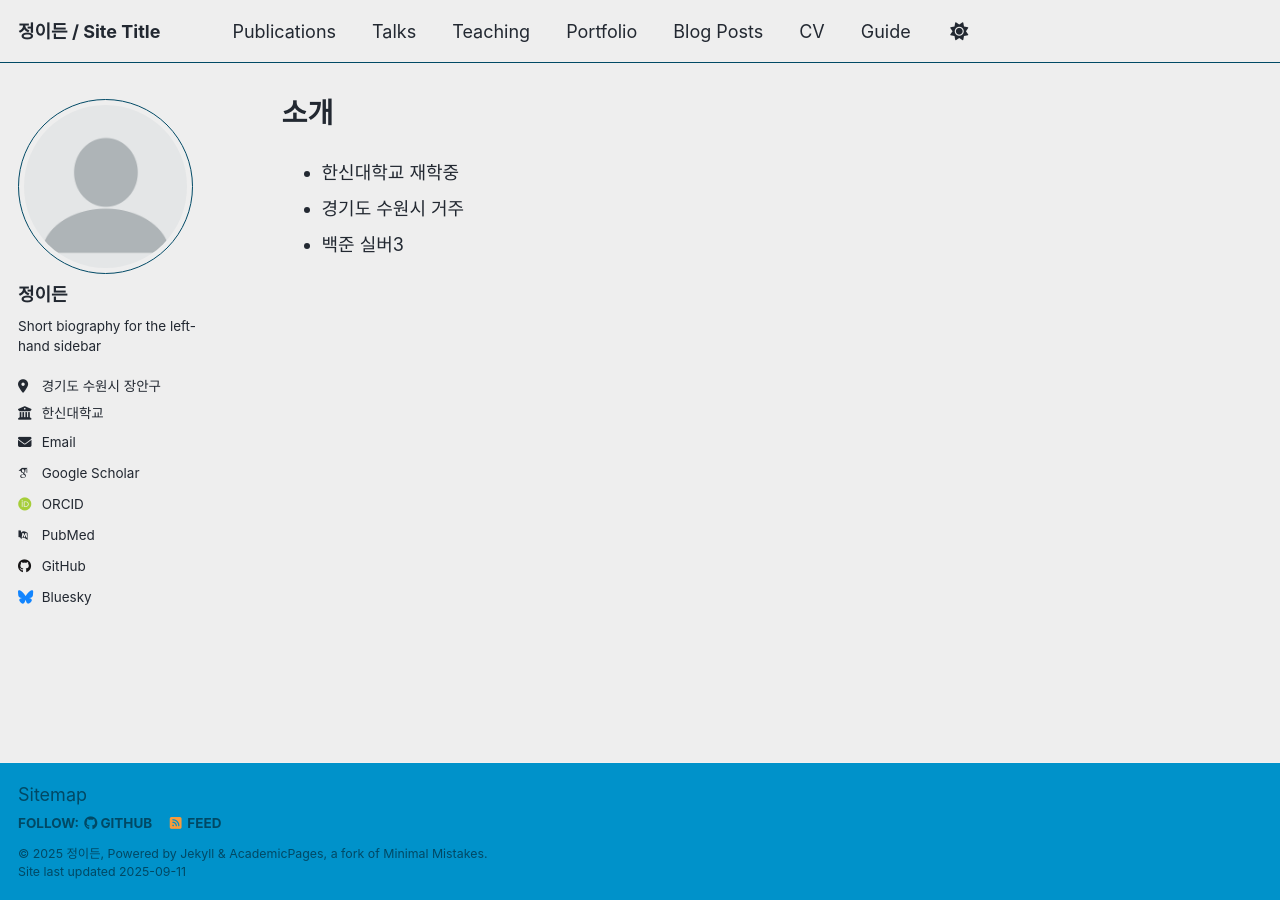
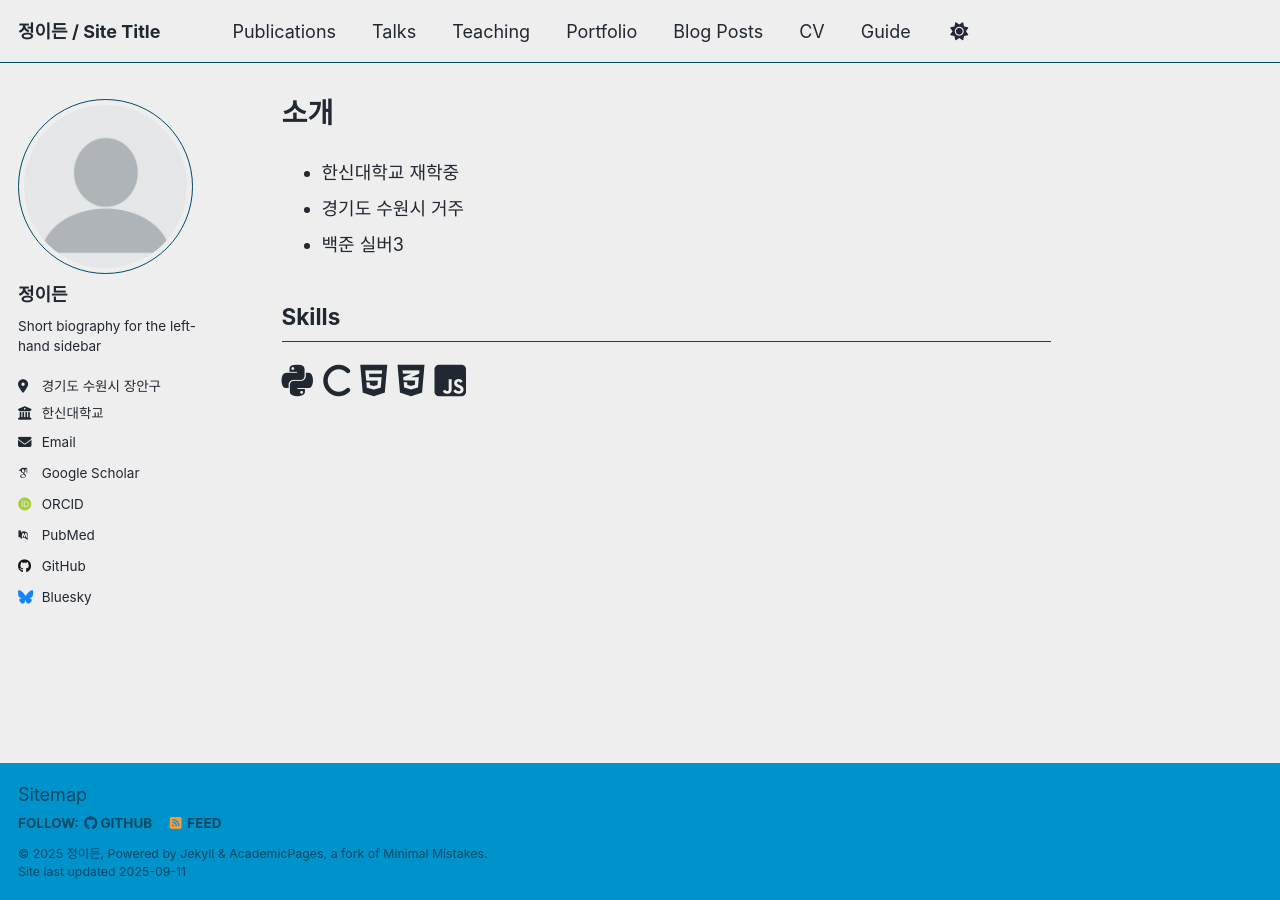
Before and after one commit to eden096/eden096.github.io, a Jekyll site: the page built from _pages/about.md, in a window 1280 px wide. Built offline with Jekyll 4.4.1, drawn with Linux system fonts in a browser that asks for light colours; some web fonts are replaced; a script that is not in the unit is left out.

Commit message:
Add skills section to about page

```diff
--- a/_pages/about.md
+++ b/_pages/about.md
@@ -10,3 +10,13 @@ redirect_from:
 - 한신대학교 재학중
 - 경기도 수원시 거주
 - 백준 실버3
+
+## Skills
+
+<p style="font-size: 2em;">
+  <i class="fab fa-python"></i>
+  <i class="fa-solid fa-c"></i>
+  <i class="fab fa-html5"></i>
+  <i class="fab fa-css3-alt"></i>
+  <i class="fab fa-js-square"></i>
+</p>
```
